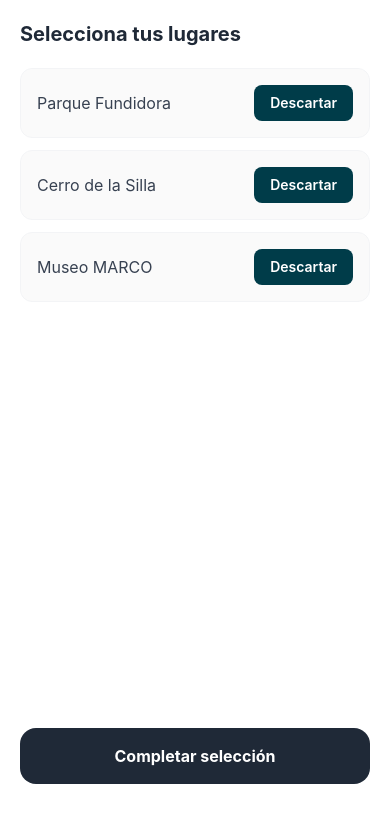
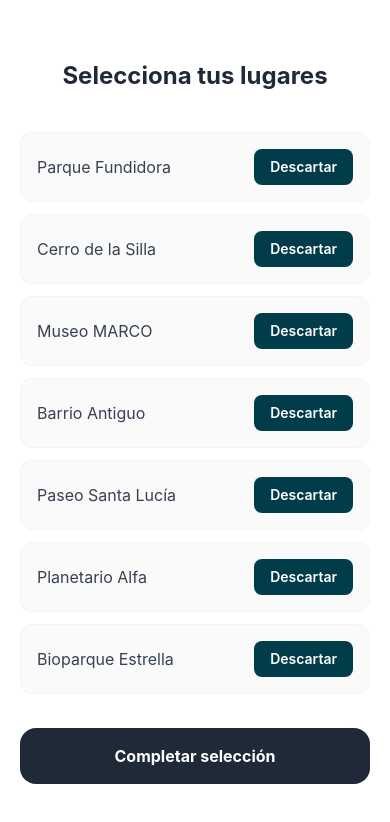
Before and after one commit to BananasDev0/Nomad, a React Native app: screen /PlacesScreen in a window 390 px wide. Shown: the top 822 px of the page. Built offline with nearby package versions, Linux system fonts and the light colour scheme.

Commit message:
improve screen

```diff
--- a/screens/gestor/PlacesScreen.tsx
+++ b/screens/gestor/PlacesScreen.tsx
@@ -1,3 +1,4 @@
+import Title from "components/Title";
 import React, { useState } from "react";
 import { View, Text, TouchableOpacity, FlatList, Modal } from "react-native";
 import { SafeAreaView } from "react-native-safe-area-context";
@@ -7,6 +8,11 @@
     { id: 1, name: "Parque Fundidora", discarded: false },
     { id: 2, name: "Cerro de la Silla", discarded: false },
     { id: 3, name: "Museo MARCO", discarded: false },
+    { id: 4, name: "Barrio Antiguo", discarded: false },
+    { id: 5, name: "Paseo Santa Lucía", discarded: false },
+    { id: 6, name: "Planetario Alfa", discarded: false },
+    { id: 7, name: "Bioparque Estrella", discarded: false },
+    { id: 8, name: "Macroplaza", discarded: false },
   ]);
 
   const [showModal, setShowModal] = useState(false);
@@ -49,9 +55,11 @@
 
   return (
     <SafeAreaView className="flex-1 bg-white p-5">
-      <Text className="text-xl font-bold mb-5 text-[#1F2937]">
-        Selecciona tus lugares
-      </Text>
+        {/* Título */}
+        <View className="p-10">
+          <Title title="Selecciona tus lugares" hasBackButton={false} />
+        </View>
+
 
         <FlatList
           data={places}
```
Lines whose indentation alone changed are shown as unchanged.
